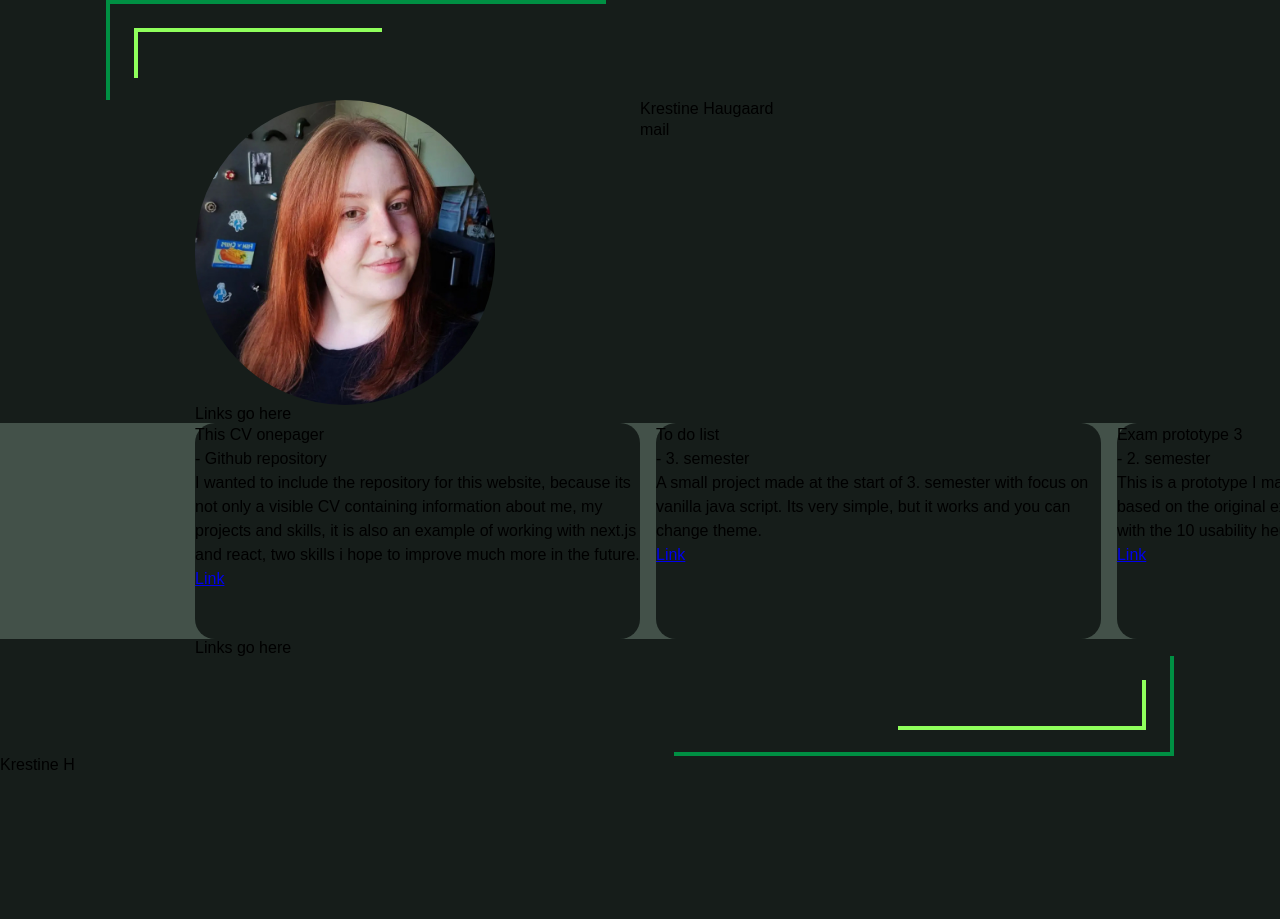
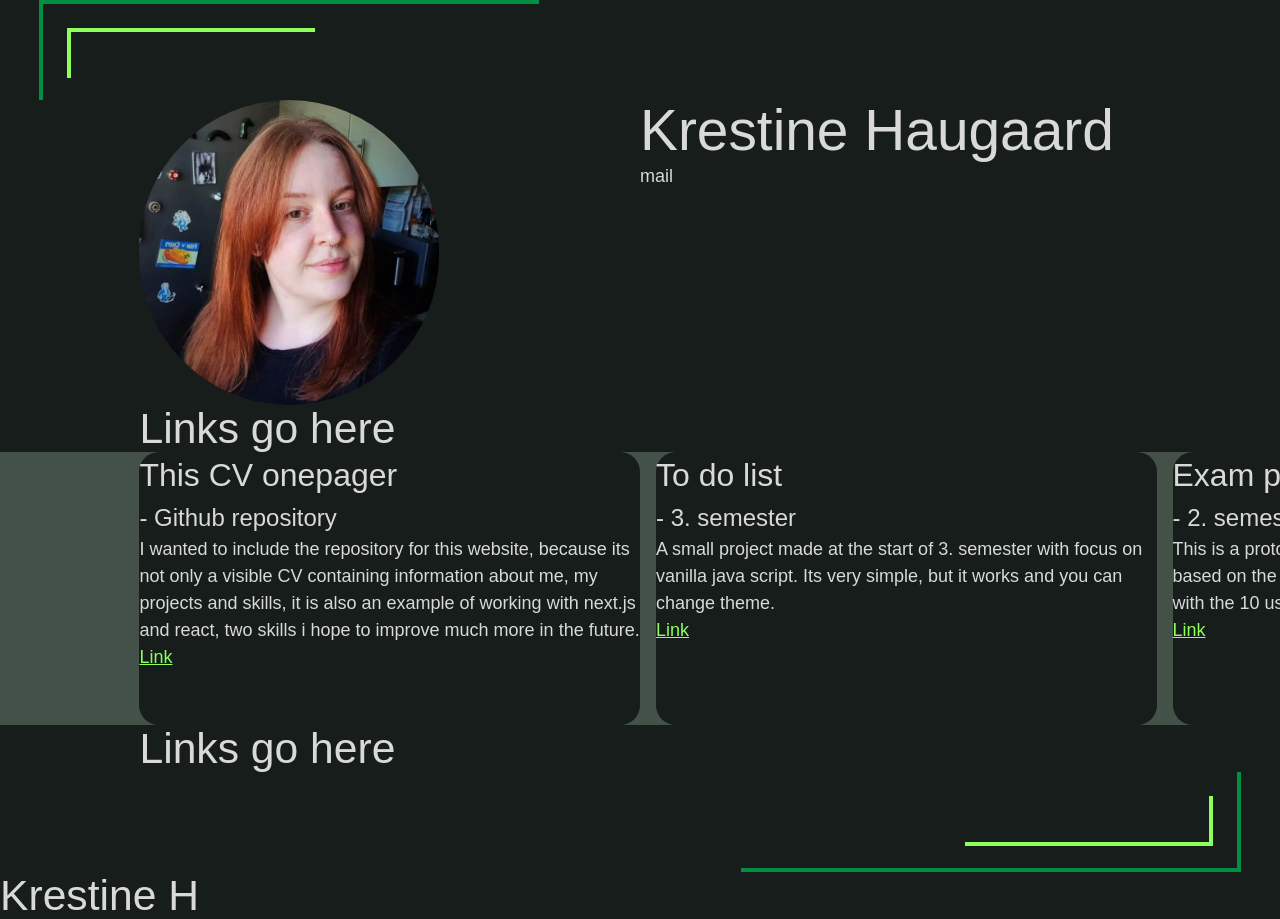
Before and after one commit to krestineHaugaard/cv_onepage, a Next.js app: page / in a window 1280 px wide. Before the commit the page ends 800 px from the top, so only its background shows below. Built offline with nearby package versions, Linux system fonts and the light colour scheme.

Commit message:
css module update

```diff
--- a/src/app/page.jsx
+++ b/src/app/page.jsx
@@ -3,21 +3,23 @@ import SkillsShelf from "@/components/SkillsShelf";
 import CardShelf from "@/components/CardShelf";
 import ImportantLinks from "@/components/ImportantLinks";
 import StyleElement from "@/components/StyleElement";
+import styles from "../styles/StyleElement.module.css";
 
 export default function Home() {
   return (
     <main className="content">
       <StyleElement
-        outerBox="style_outer_box top"
-        innerBox="style_inner_box top "
+        outerBox={`${styles.outerBox} ${styles.top}`}
+        innerBox={`${styles.innerBox} ${styles.top}`}
       />
       <ImageAndNameShelf />
       <SkillsShelf />
       <CardShelf />
       <ImportantLinks />
       <StyleElement
-        outerBox="style_outer_box bottom"
-        innerBox="style_inner_box bottom"
+        outerBox={`${styles.outerBox} ${styles.bottom}`}
+        innerBox={`${styles.innerBox} ${styles.bottom}`}
+        layout={styles.layout}
       />
     </main>
   );
--- a/src/components/ImageAndNameShelf.jsx
+++ b/src/components/ImageAndNameShelf.jsx
@@ -1,10 +1,11 @@
+import styles from "../styles/ImageAndNameShelf.module.css";
 import Image from "next/image";
 
 export default function ImageAndNameShelf() {
   return (
-    <section className="image_and_name_shelf">
+    <section className={styles.layout}>
       <Image
-        className="img"
+        className={styles.img}
         src="/images/pictureofcreator1.jpg"
         alt="Picture of Krestine Haugaard"
         width={917}
--- a/src/components/ImportantLinks.jsx
+++ b/src/components/ImportantLinks.jsx
@@ -1,3 +1,5 @@
+import styles from "../styles/ImportantLinks.module.css";
+
 export default function ImportantLinks() {
   return <h2>Links go here</h2>;
 }
--- a/src/components/StyleElement.jsx
+++ b/src/components/StyleElement.jsx
@@ -1,6 +1,6 @@
 export default function TopStyleElement(props) {
   return (
-    <section className="breakout element_grid">
+    <section className={`${props.layout} breakout`}>
       <div className={props.outerBox}>
         <div className={props.innerBox}></div>
       </div>
--- /dev/null
+++ b/src/styles/ImageAndNameShelf.module.css
@@ -0,0 +1,9 @@
+.layout {
+  display: grid;
+  grid-template-columns: 1fr 1fr;
+}
+
+.img {
+  border-radius: 1000px;
+  max-width: 300px;
+}
--- /dev/null
+++ b/src/styles/StyleElement.module.css
@@ -0,0 +1,28 @@
+.outerBox {
+  border-width: 4px;
+  border-color: var(--decoration-col-1);
+  height: 100px;
+  width: clamp(200px, 50%, 500px);
+  display: grid;
+}
+
+.innerBox {
+  border-width: 4px;
+  border-color: var(--decoration-col-2);
+  margin: 1.5rem;
+  height: 50px;
+  width: clamp(75px, 50%, 350px);
+}
+
+.top {
+  border-style: solid hidden hidden solid;
+}
+
+.bottom {
+  border-style: hidden solid solid hidden;
+  place-self: end;
+}
+
+.layout {
+  display: grid;
+}
--- a/src/styles/globals.css
+++ b/src/styles/globals.css
@@ -6,6 +6,7 @@
   --step-1: clamp(1.333rem, 1.275rem + 0.2898cqi, 1.4996rem);
   --step-2: clamp(1.7769rem, 1.6996rem + 0.3863cqi, 1.999rem);
   --step-3: clamp(2.3686rem, 2.2656rem + 0.5149cqi, 2.6647rem);
+  --step-4: clamp(3.1573rem, 3.0201rem + 0.6864cqi, 3.552rem);
 
   /* flow space @link https://utopia.fyi/space/calculator?c=320,16,1.333,1240,18,1.333,3,2,&s=0.75|0.5|0.25,1.5|2|3|4|6,s-l&g=s,l,xl,12 */
   --space-3xs: clamp(0.25rem, 0.2283rem + 0.1087cqi, 0.3125rem);
@@ -83,43 +84,43 @@
 
 body {
   background-color: var(--background-col);
+  font-size: var(--step-0);
+  color: var(--font-col);
+  font-weight: var(--font-regular);
 }
 
-.image_and_name_shelf {
-  display: grid;
-  grid-template-columns: 1fr 1fr;
+.flow > * {
+  margin-block: var(--flow-space, 1rem);
 }
 
-.img {
-  border-radius: 1000px;
-  max-width: 300px;
+h1 {
+  font-size: var(--step-4);
 }
 
-.style_outer_box {
-  border-width: 4px;
-  border-color: var(--decoration-col-1);
-  height: 100px;
-  width: clamp(200px, 50%, 500px);
-  display: grid;
+h2 {
+  font-size: var(--step-3);
 }
 
-.style_inner_box {
-  border-width: 4px;
-  border-color: var(--decoration-col-2);
-  margin: 1.5rem;
-  height: 50px;
-  width: clamp(75px, 50%, 350px);
+h3 {
+  font-size: var(--step-2);
 }
 
-.top {
-  border-style: solid hidden hidden solid;
+h4 {
+  font-size: var(--step-1);
 }
 
-.bottom {
-  border-style: hidden solid solid hidden;
-  place-self: end;
+a {
+  color: var(--decoration-col-2);
+
+  &:hover {
+    color: var(--decoration-col-1);
+  }
+
+  /* &:active {
+    color: var(--title-col-2);
+  }
+
+  &:visited {
+    color: var(--title-col-2);
+  } */
 }
-
-.element_grid {
-  display: grid;
-}
```
Also changed, not shown: src/styles/ImportantLinks.module.css (added).
